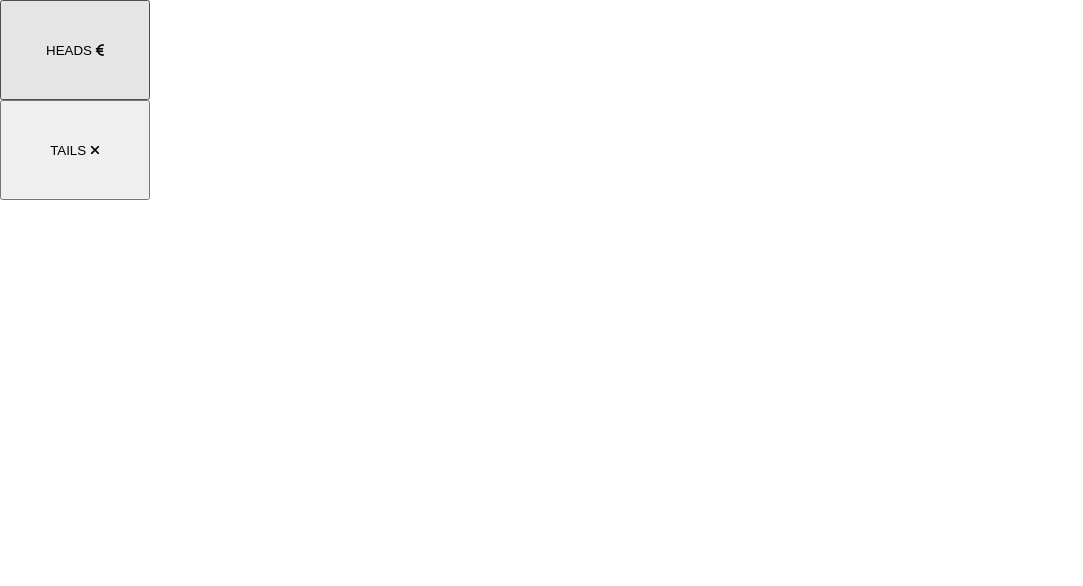
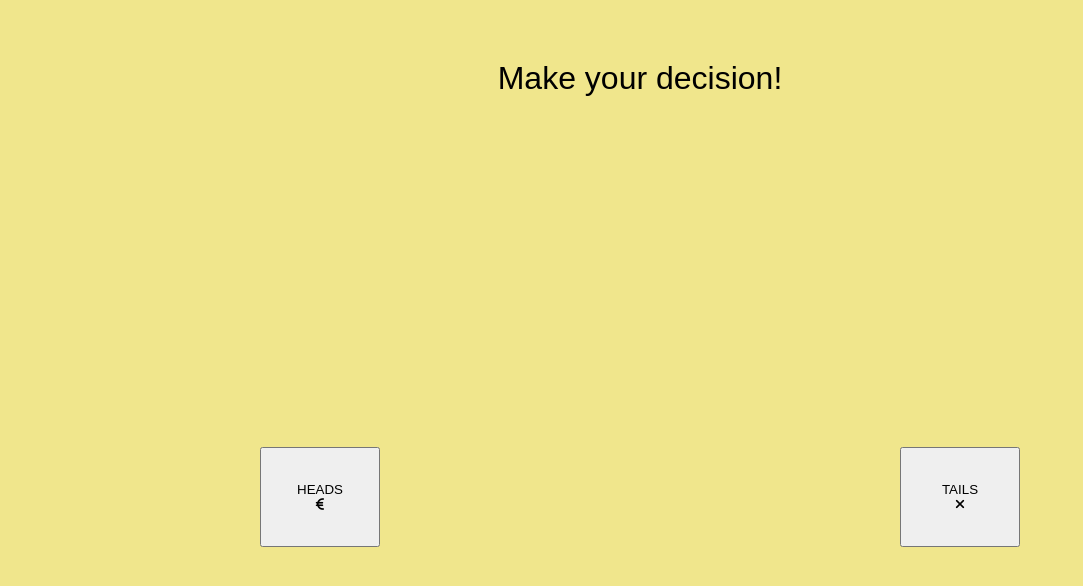
Before and after one commit to SofiaLiggio/Heads-or-Tails-JS, a plain HTML site: page index.html in a window 1280 px wide. Shown: the whole page, without its empty margins (0-1083 px from the left). Drawn offline with Linux system fonts and the light colour scheme; a web font is replaced by a local one.

Commit message:
more functionality in index and style

```diff
--- a/index.html
+++ b/index.html
@@ -8,16 +8,26 @@
       rel="stylesheet"
       href="https://cdnjs.cloudflare.com/ajax/libs/font-awesome/6.5.1/css/all.min.css"
     />
+    <link rel="preconnect" href="https://fonts.googleapis.com" />
+    <link rel="preconnect" href="https://fonts.gstatic.com" crossorigin />
+    <link
+      href="https://fonts.googleapis.com/css2?family=New+Amsterdam&display=swap"
+      rel="stylesheet"
+    />
 
-    <title>Document</title>
+    <title>Heads or Tails?</title>
   </head>
   <body>
-    <div id="section1-heads">
-      <button id="heads">HEADS <i class="fa-solid fa-euro-sign"></i></button>
-    </div>
-
-    <div id="section2-tails">
-      <button id="tails">TAILS <i class="fa-solid fa-xmark"></i></button>
+    <h1>Make your decision!</h1>
+    <div id="container">
+      <button class="heads">
+        HEADS
+        <p><i class="fa-solid fa-euro-sign"></i></p>
+      </button>
+      <button class="tails">
+        TAILS
+        <p><i class="fa-solid fa-xmark"></i></p>
+      </button>
     </div>
 
     <script src="script.js"></script>
--- a/style.css
+++ b/style.css
@@ -2,21 +2,35 @@
   margin: 0;
   padding: 0;
 }
-
-#section1-heads {
-  display: flex;
+body {
+  background-color: khaki;
 }
 
-#section2-tails {
+h1 {
+  font-family: "New Amsterdam", sans-serif;
+  font-weight: 500;
+  font-style: normal;
   display: flex;
+  justify-content: center;
+  padding-top: 60px;
 }
 
-#heads {
-  width: 150px;
-  height: 100px;
+#container {
+  display: flex;
+  flex-direction: row;
+  justify-content: space-around;
+  align-items: center;
+  height: 100vh;
 }
 
-#tails {
-  width: 150px;
+.heads {
+  width: 120px;
   height: 100px;
+  cursor: pointer;
 }
+
+.tails {
+  width: 120px;
+  height: 100px;
+  cursor: pointer;
+}
```
